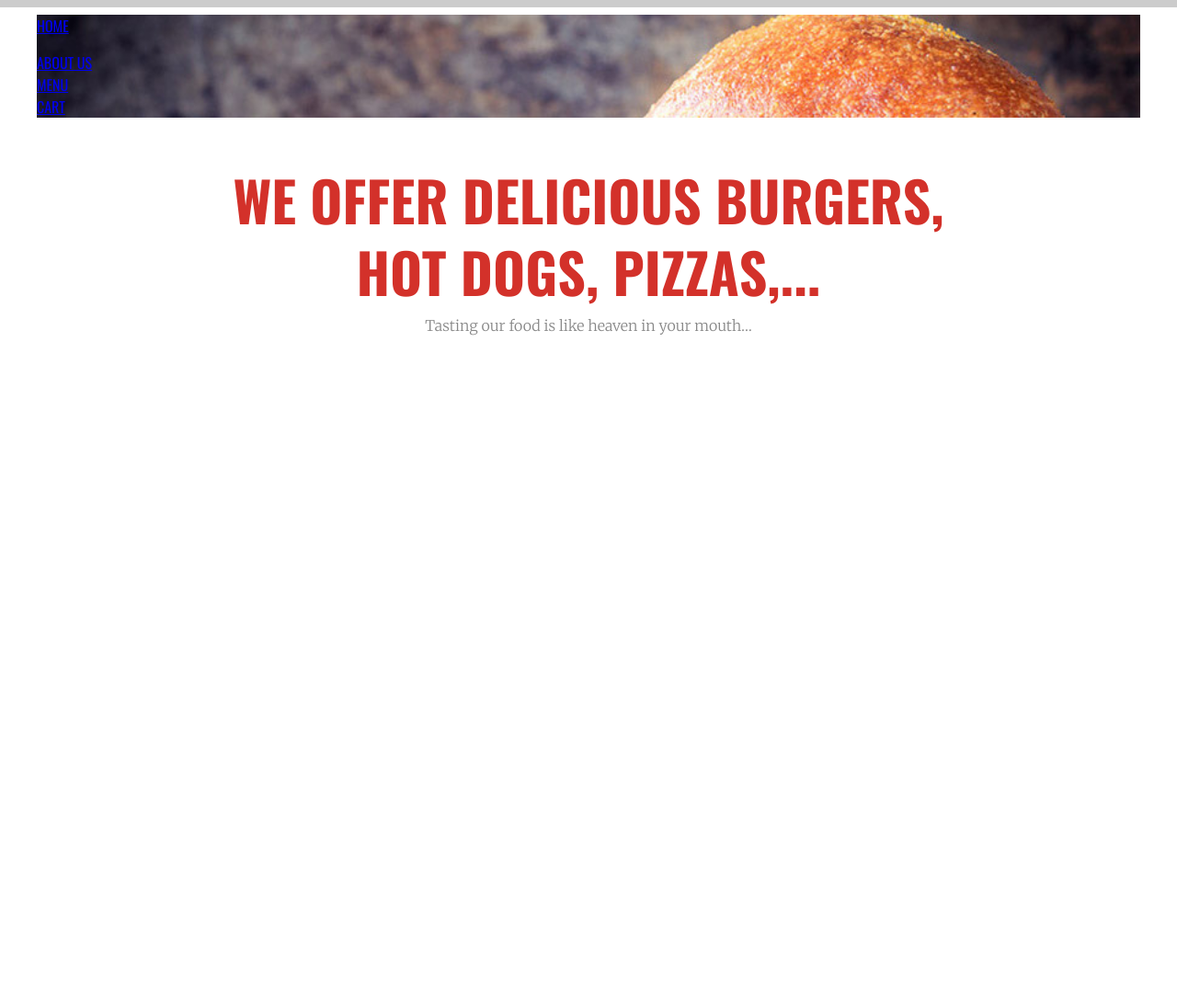
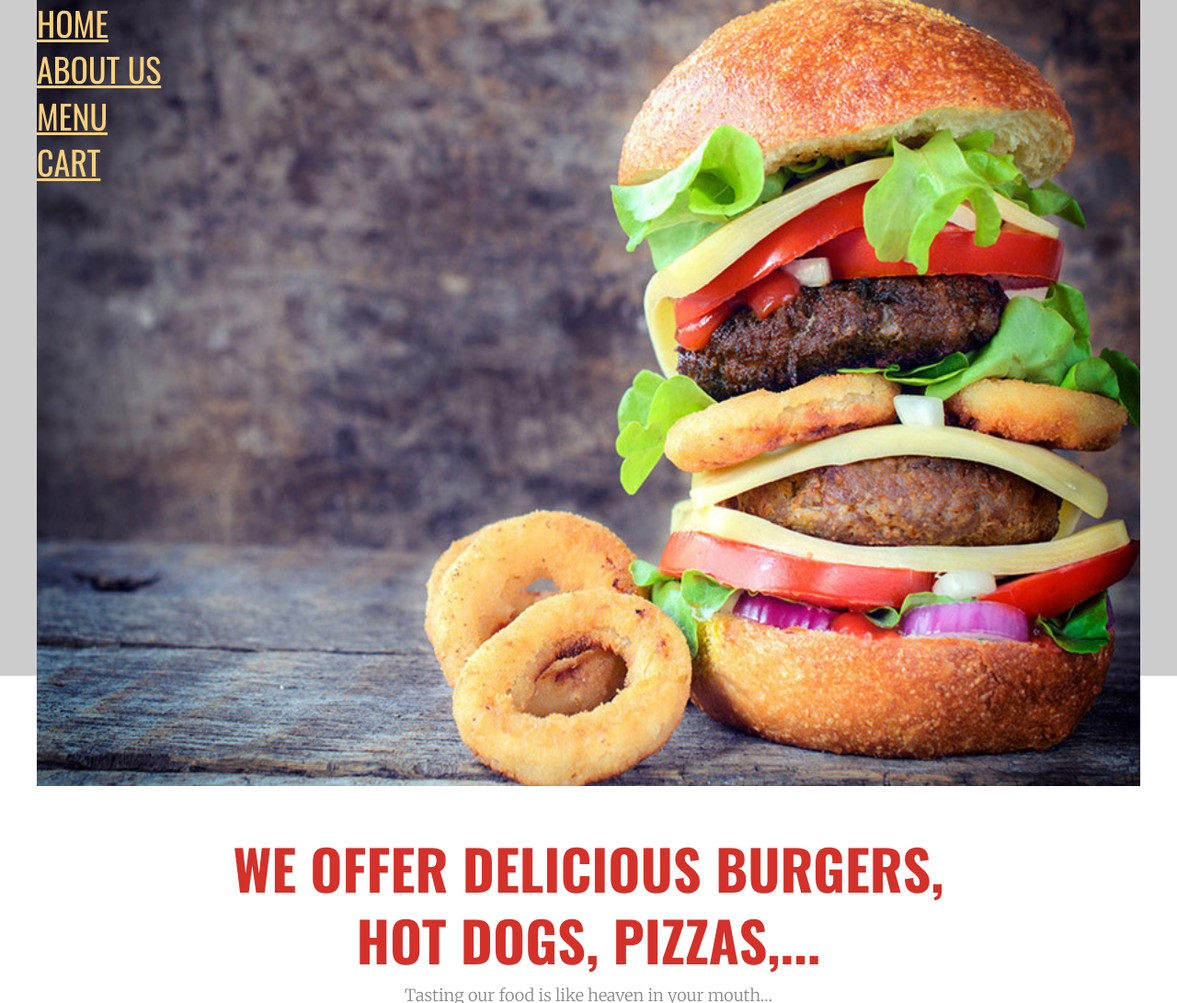
Before and after one commit to Allyday/T2005E_mlem_mlem, a PHP site: page / in a window 1280 px wide. Shown: the top 1091 px of the page at 92% size. Before the commit the page ends 365 px from the top, so only its background shows below. Run offline with PHP 8.4, Linux system fonts and the light colour scheme; grey boxes labelled with a size stand in for pictures from a placeholder-image service; some libraries are stand-ins or nearby versions.

Commit message:
fix height landing

```diff
--- a/css/home.css
+++ b/css/home.css
@@ -24,7 +24,7 @@ body {
 #landing {
   background-image: url("../data/images/burger-header.jpg");
   background-size: cover;
-  max-height: 855px;
+  height: 855px;
   float: none;
   margin: auto;
 }
@@ -40,7 +40,30 @@ h1#intro-title {
 
 #intro-content {
   color: #888;
+  font-size: 18px;
   font-weight: 300;
+}
+
+#main-menu {
+  height: 855px;
+}
+
+.navigation-menu {
+  font-size: 36px;
+  color: #fcd07a;
+  line-height: 1.4;
+}
+
+#photos {
+  width: 100%;
+  height: 500px;
+}
+
+#big-burger {
+  background-image: url(https://demo.myherothemes.com/burgy/wp-content/uploads/sites/22/2015/06/burger1.jpg);
+  background-size: cover;
+  width: 50%;
+  height: 460px;
 }
 
 .center-content {
--- a/home.html
+++ b/home.html
@@ -17,7 +17,7 @@
     <div id="landing">
       <div id="main-menu">
         <div>
-          <p class="navigation-menu"> <a href="product-details.html" class="sans-serif navigation-menu">HOME</a></p>
+          <a href="product-details.html" class="sans-serif navigation-menu">HOME</a>
         </div>
         <div>
           <a href="about.html" class="sans-serif navigation-menu">ABOUT US</a>
@@ -34,6 +34,10 @@
       <div class="body center-content">
         <h1 id="intro-title" class="sans-serif">WE OFFER DELICIOUS BURGERS, HOT DOGS, PIZZAS,...</h1>
         <div id="intro-content" class="serif">Tasting our food is like heaven in your mouth… </div>
+        <div id="photos">
+          <div id="big-burger"></div>
+          <img src="" />
+        </div>
       </div>
     </div>
   </div>
```
